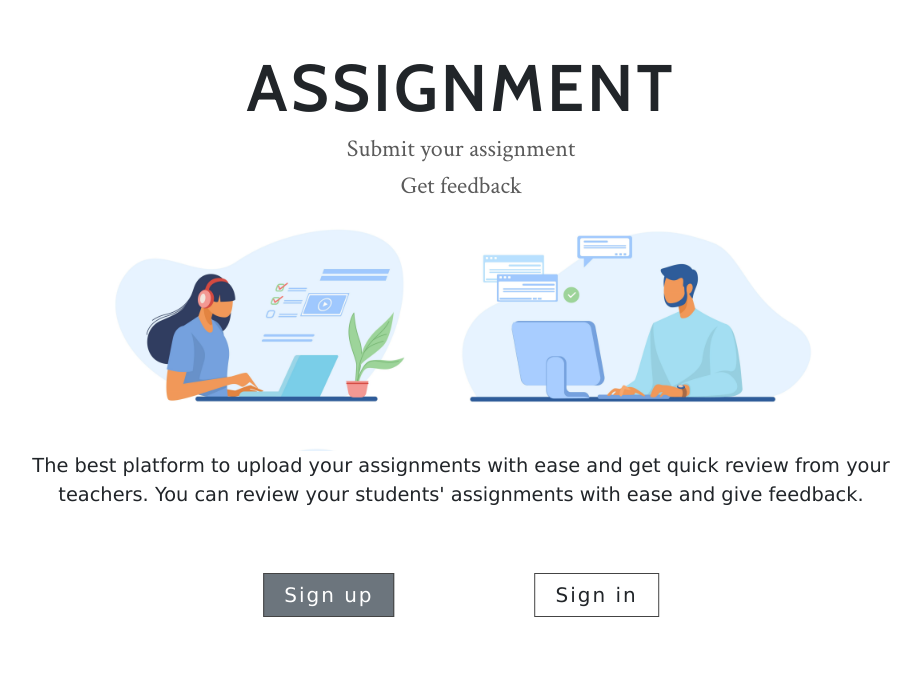
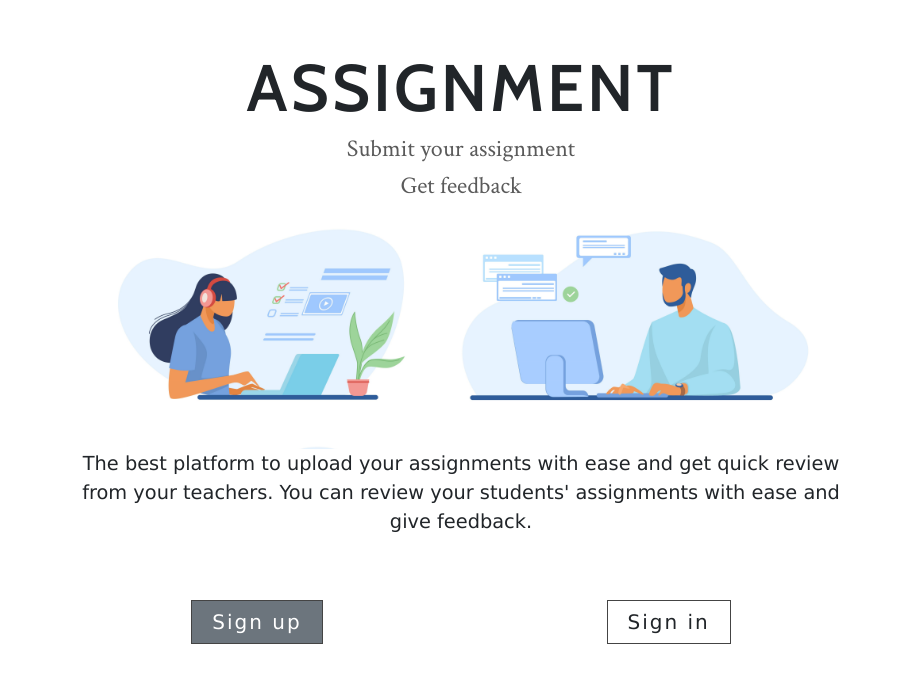
Before and after one commit to is-ma-eel/web-edu-43, a React (Create React App) app: page / in a window 1280 px wide. Shown: the top 682 px of the page, without its empty margins (179-1100 px from the left). Built offline with nearby package versions, Linux system fonts and the light colour scheme; the HTML template or start-up script is replaced by a standard one.

Commit message:
Styles: welcome page

```diff
--- a/src/MainRouters.js
+++ b/src/MainRouters.js
@@ -11,7 +11,7 @@ import StudentDashboard from './components/Dashboards/StudentDashboard';
 
 const CreateRoutes = () => (
   <Router>
-    <main className="container">
+    <main className="container col-md-8 offset-md-2">
       <Switch>
         <Route exact path="/">
           <WelcomePage />
--- a/src/components/layout/WelcomePage.css
+++ b/src/components/layout/WelcomePage.css
@@ -1,36 +1,37 @@
-.container{
+.container {
   font-size: 1.1em;
 }
 
-.welcome-page{
-  width: 80%;
+.welcome-page {
+  /* width: 80%; */
 }
 
 .welcome-img {
-  width: 800px;
+  /* width: 800px; */
 }
 
-.main-heading{
+.main-heading {
   font-size: 3.4em;
   letter-spacing: 3px;
   font-weight: 600;
 }
 
-.sub-heading{
+.sub-heading {
   color: rgb(90, 90, 90);
 }
 
-.sign{
-  position: absolute;
-  left: 50%;
-  transform: translateX(-50%);
+.sign {
+  /* position: absolute; */
+  /* left: 50%; */
+  /* transform: translateX(-50%); */
   /* bottom: 10%; */
 }
 
-.sign-up, .sign-in{
+.sign-up,
+.sign-in {
   border: 1px solid #444444;
   padding: 6px 20px;
-  margin: 0 70px;
+  /* margin: 0 70px; */
   border-radius: 0;
   letter-spacing: 2px;
 }
--- a/src/components/layout/WelcomePage.js
+++ b/src/components/layout/WelcomePage.js
@@ -14,26 +14,31 @@ const WelcomePage = () => {
   return (
     <>
       <section className="container welcome-page text-center py-5">
-        <h1 className="main-heading text-center">ASSIGNMENT</h1>
+        <h1 className="main-heading d-none d-sm-block text-center">ASSIGNMENT</h1>
+        <h1 className="h1 font-weight-bold d-block d-sm-none text-center">ASSIGNMENT</h1>
         <h4 className="sub-heading">Submit your assignment</h4>
         <h4 className="sub-heading">Get feedback</h4>
         {/* image attribute for free use
          <a href="http://www.freepik.com">Designed by pch.vector / Freepik</a> */}
         <img
-          className="welcome-img"
+          className="img-fluid welcome-img"
           src={welcome_image}
           alt="two people commnuicate with thier computers"
         />
         <p>
-          The best platform to upload your assignments with ease and get quick review from your teachers.
-          You can review your students' assignments with ease and give feedback.
+          The best platform to upload your assignments with ease and get quick review from your
+          teachers. You can review your students' assignments with ease and give feedback.
         </p>
       </section>
       {/* add sign up & sign in only if we are in welcome page*/}
       {location.pathname === '/' && (
-        <div className="sign">
-          <Link to="/signup" className="sign-up btn btn-secondary btn-lg">Sign up</Link>
-          <Link to="/signin" className="sign-in btn btn-default btn-lg">Sign in</Link>
+        <div className="d-flex justify-content-around sign">
+          <Link to="/signup" className="sign-up btn btn-secondary btn-lg">
+            Sign up
+          </Link>
+          <Link to="/signin" className="sign-in btn btn-default btn-lg">
+            Sign in
+          </Link>
         </div>
       )}
     </>
```
